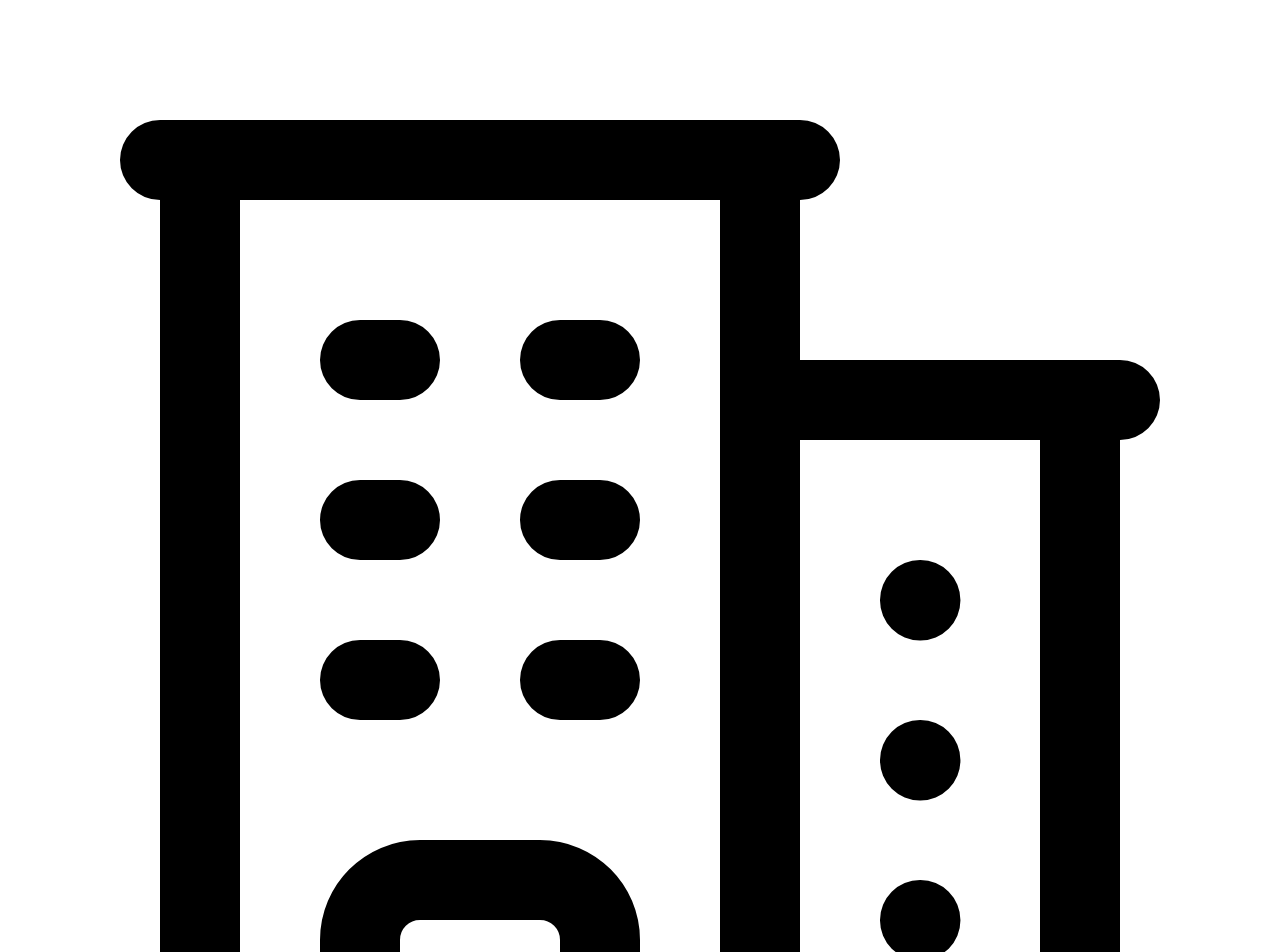
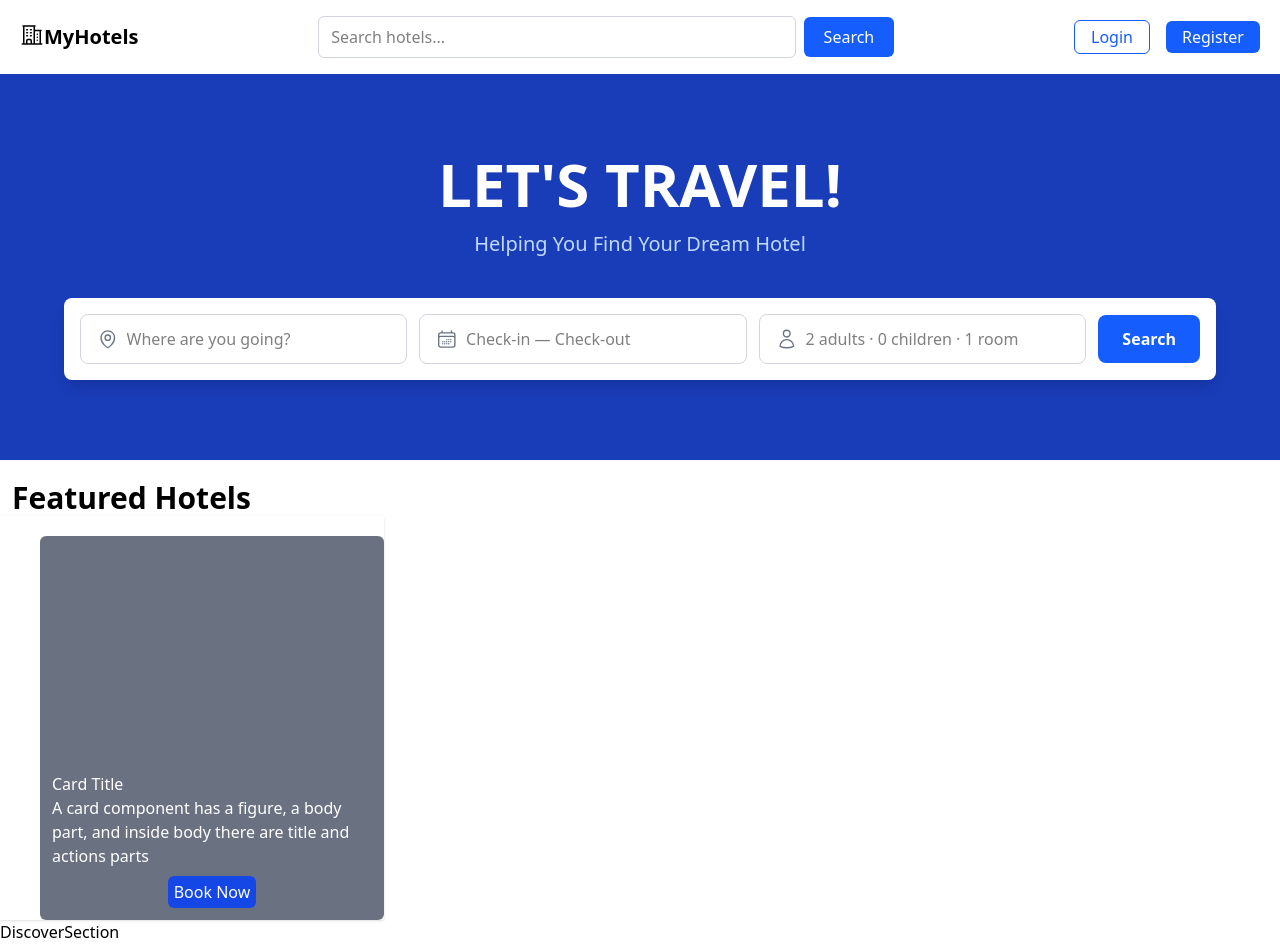
Before and after one commit to alexgomesoffice-cmd/MyHotels, a React (Vite) app: page / in a window 1280 px wide. Shown: the top 952 px of the page. Built offline with nearby package versions, Linux system fonts and the light colour scheme.

Commit message:
created importent files and folders, created dummy card

```diff
--- a/package.json
+++ b/package.json
@@ -11,8 +11,10 @@
   },
   "dependencies": {
     "@heroicons/react": "^2.2.0",
+    "@tailwindcss/vite": "^4.1.17",
     "react": "^19.2.0",
-    "react-dom": "^19.2.0"
+    "react-dom": "^19.2.0",
+    "tailwindcss": "^4.1.17"
   },
   "devDependencies": {
     "@eslint/js": "^9.39.1",
--- a/src/App.jsx
+++ b/src/App.jsx
@@ -1,12 +1,9 @@
-import Navbar from './Components/Navbar/Navbar'
-import HeroSection from './Components/HeroSection/HeroSection'
-import Footer from './Components/Footer/Footer'
+
+import Home from './Pages/Home'
 const App = () => {
   return (
   <div className="w-full h-full absolute">
-      <Navbar />
-      <HeroSection />
-      <Footer />
+      <Home />
   </div>
 
   )
--- /dev/null
+++ b/src/Components/HotelCards.jsx
@@ -0,0 +1,29 @@
+import React from 'react'
+import Button from './UI/Button'
+
+const HotelCards = () => {
+  return (
+    <div>
+      <div className="w-96 shadow-sm pl-10 pt-5">
+
+        <figure className="w-full h-96 bg-gray-500 relative rounded-md">
+
+          <div className="absolute bottom-0 left-0 w-full text-white p-3">
+            <h2>Card Title</h2>
+            <p>
+              A card component has a figure, a body part, and inside body there
+              are title and actions parts
+            </p>
+            <div className="flex justify-center align-center">
+              <button className="bg-blue-700 px-1.5 py-1 rounded-md mt-2">Book Now</button>
+            </div>
+          </div>
+
+        </figure>
+
+      </div>
+    </div>
+  );
+};
+
+export default HotelCards;
--- a/src/Components/Navbar/Navbar.jsx
+++ b/src/Components/Navbar/Navbar.jsx
@@ -48,10 +48,10 @@ const Navbar = () => {
 
           </button>
           {profileOpen && (
-            <div className="absolute right-0 mt-2 w-36 bg-white border rounded-md shadow-lg z-50">
+            <div className="absolute right-0 mt-2 w-36 bg-white border-none rounded-md shadow-lg z-50">
               <ul className="flex flex-col text-center">
-                <li className="border-b py-2 hover:bg-gray-100 cursor-pointer">Login</li>
-                <li className="py-2 hover:bg-gray-100 cursor-pointer">Register</li>
+                <li className="border-none py-2 hover:bg-gray-100 cursor-pointer rounded-md">Login</li>
+                <li className="py-2 hover:bg-gray-100 cursor-pointer rounded-md">Register</li>
               </ul>
             </div>
           )}
--- /dev/null
+++ b/src/Components/Sections/Home/DiscoverSection.jsx
@@ -0,0 +1,9 @@
+import React from 'react'
+
+const DiscoverSection = () => {
+  return (
+    <div>DiscoverSection</div>
+  )
+}
+
+export default DiscoverSection
--- /dev/null
+++ b/src/Components/Sections/Home/FeatureSection.jsx
@@ -0,0 +1,13 @@
+import React from 'react'
+import HotelCards from '../../HotelCards'
+
+const FeatureSection = () => {
+  return (
+    <div>
+        <h1 className="text-3xl font-semibold pl-3 pt-5">Featured Hotels</h1>
+        <HotelCards />
+        </div>
+  )
+}
+
+export default FeatureSection
--- /dev/null
+++ b/src/Components/UI/Button.jsx
@@ -0,0 +1,11 @@
+import React from 'react'
+
+const Button = () => {
+  return (
+    <>
+        <button className="flex justify-center items-end bg-gray-300">{'>'}</button>
+    </>
+  )
+}
+
+export default Button
--- /dev/null
+++ b/src/Pages/Home.jsx
@@ -0,0 +1,19 @@
+import React from 'react'
+import HeroSection from '../Components/Sections/Home/HeroSection'
+import Navbar from '../Components/Navbar/Navbar'
+import Footer from '../Components/Footer/Footer'
+import DiscoverSection from '../Components/Sections/Home/DiscoverSection'
+import FeatureSection from '../Components/Sections/Home/FeatureSection'
+const Home = () => {
+  return (
+    <>
+      <Navbar />
+      <HeroSection />
+      <FeatureSection />
+      <DiscoverSection />
+      <Footer />
+    </>
+  )
+}
+
+export default Home
```
Also changed, not shown: src/Components/Sections/Home/HeroSection.jsx (renamed from src/Components/HeroSection/HeroSection.jsx), src/Pages/About.jsx (added), src/Pages/Hotels.jsx (added), 2 other files (tests, documents, lock files or other folders).
